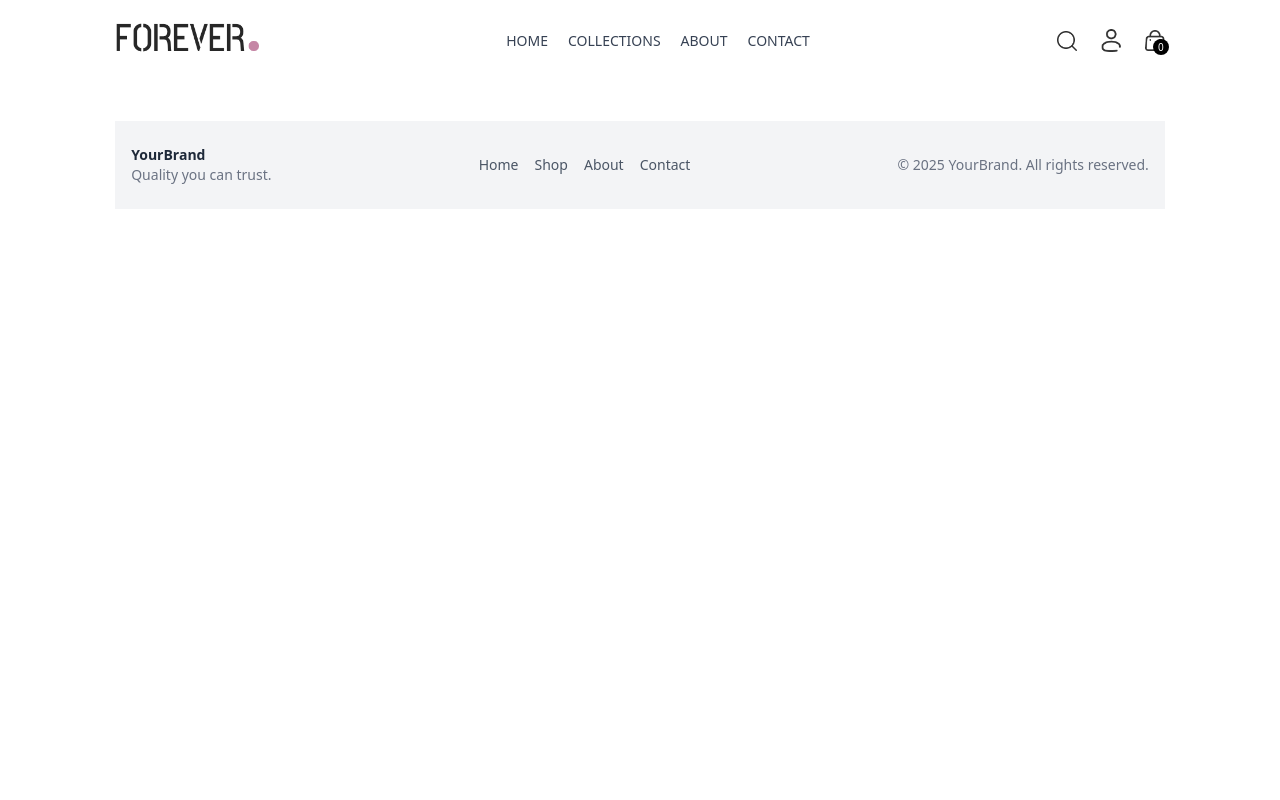
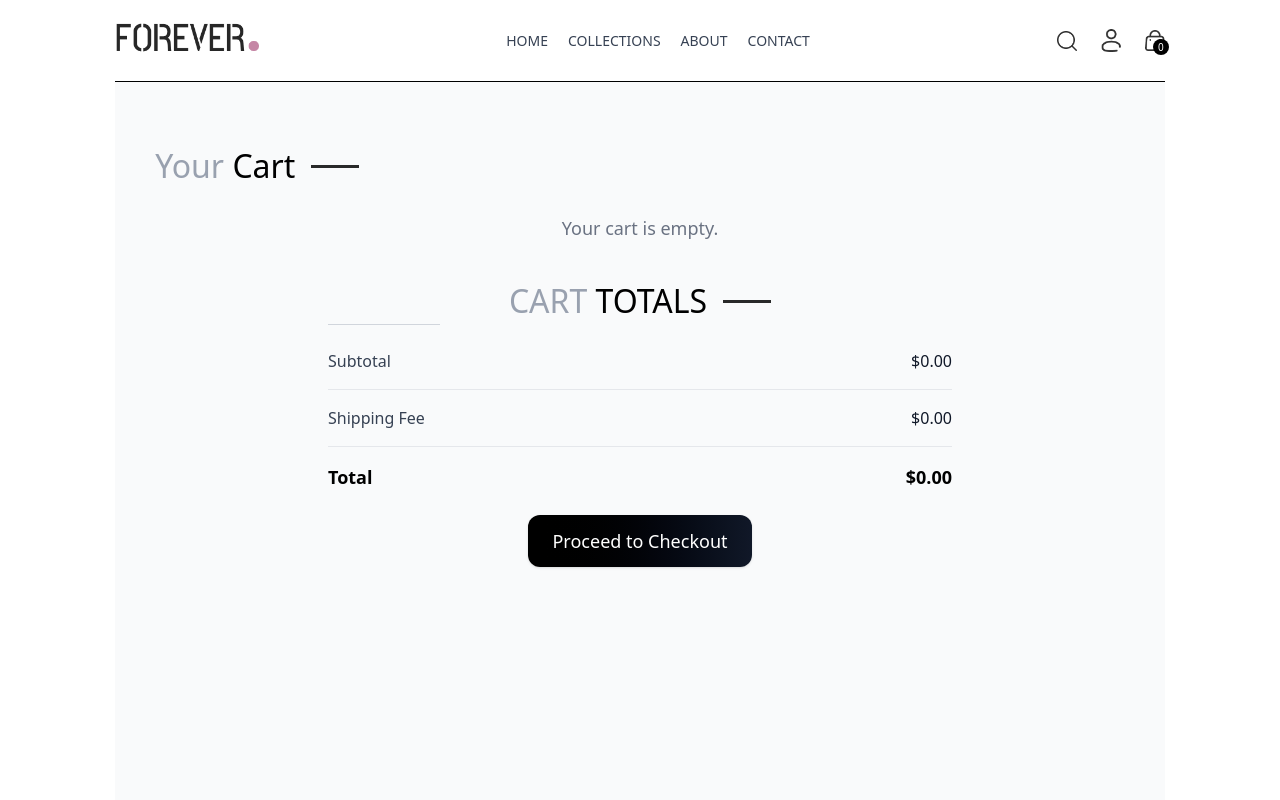
Before and after one commit to Nitesh-00/Projects, a React (Vite) app in the folder E-Commerce/frontend/: page /Cart in a window 1280 px wide. Shown: the top 800 px of the page. Built offline with nearby package versions, Linux system fonts and the light colour scheme.

Commit message:
Cart Page added

```diff
--- /dev/null
+++ b/E-Commerce/frontend/src/components/CartTotal.jsx
@@ -0,0 +1,51 @@
+import React, { useContext } from 'react';
+import { UserContext } from '../context/Context';
+import Title from './Title';
+
+const CartTotal = () => {
+  const { currency, delivery, Total } = useContext(UserContext);
+
+  const subtotal = Total();
+  const grandTotal = subtotal === 0 ? 0 : subtotal + Number(delivery);
+
+  return (
+    <div className="w-full max-w-2xl mx-auto px-6">
+      {/* Title */}
+      <div className="text-3xl mb-6">
+        <Title title1="CART" title2="TOTALS" />
+        <hr className="border-gray-300 mt-1 w-28" />
+      </div>
+
+      {/* Totals */}
+      <div className="space-y-4 text-base">
+        {/* Subtotal */}
+        <div className="flex justify-between items-center">
+          <p className="text-gray-700">Subtotal</p>
+          <p className="text-gray-900 font-medium">
+            {currency}{subtotal}.00
+          </p>
+        </div>
+        <hr className="border-gray-200" />
+
+        {/* Shipping Fee */}
+        <div className="flex justify-between items-center">
+          <p className="text-gray-700">Shipping Fee</p>
+          <p className="text-gray-900 font-medium">
+            {currency}{subtotal ? delivery : 0}.00
+          </p>
+        </div>
+        <hr className="border-gray-200" />
+
+        {/* Total */}
+        <div className="flex justify-between items-center text-lg font-bold mt-2">
+          <p>Total</p>
+          <p>
+            {currency}{grandTotal}.00
+          </p>
+        </div>
+      </div>
+    </div>
+  );
+};
+
+export default CartTotal;
--- a/E-Commerce/frontend/src/context/Context.jsx
+++ b/E-Commerce/frontend/src/context/Context.jsx
@@ -46,6 +46,23 @@ const Context = ({ children }) => {
     return total;
   }
 
+  const updateQ = async (itemId,size,quantity)=>{
+    let cartData = structuredClone(cartItem);
+    cartData[itemId][size] = quantity;
+    setCartItem(cartData)
+  }
+
+  const Total = ()=>{
+    let total = 0;
+    for(const items in cartItem){
+      const productData = products.find((item)=>item._id === items)
+      for(const item in cartItem[items]){
+        total += productData.price*cartItem[items][item]
+      }
+    }
+    return total;
+  }
+
   useEffect(()=>{
     console.log(cartItem);
 
@@ -54,7 +71,7 @@ const Context = ({ children }) => {
   const value = {
     products,
     currency,
-    delivery,search,setSearch,showSearch,setShowSearch,cartItem,addToCart,cartCount
+    delivery,search,setSearch,showSearch,setShowSearch,cartItem,addToCart,cartCount,updateQ,Total
   };
 
   return (
--- a/E-Commerce/frontend/src/pages/Cart.jsx
+++ b/E-Commerce/frontend/src/pages/Cart.jsx
@@ -1,11 +1,123 @@
-import React from 'react'
+import React, { useContext, useEffect, useState } from "react";
+import { UserContext } from "../context/Context";
+import Title from "../components/Title";
+import { assets } from "../assets/assets";
+import CartTotal from "../components/CartTotal";
+import { Link } from "react-router-dom";
 
 function Cart() {
+  const { products, currency, cartItem, updateQ } = useContext(UserContext);
+  const [cartData, setCartData] = useState([]);
+
+  useEffect(() => {
+    let tempData = [];
+    for (const items in cartItem) {
+      for (const item in cartItem[items]) {
+        if (cartItem[items][item] > 0) {
+          tempData.push({
+            _id: items,
+            size: item,
+            quantity: cartItem[items][item],
+          });
+        }
+      }
+    }
+    setCartData(tempData);
+  }, [cartItem]);
+
   return (
-    <div>
+    <div className="border-t pt-5 px-4 md:px-10 pb-10 min-h-screen bg-gray-50">
+      <div className="flex mb-6">
+        <Title title1="Your" title2="Cart" />
+      </div>
 
+      {cartData.length === 0 ? (
+        <p className="text-center text-gray-500 text-lg">Your cart is empty.</p>
+      ) : (
+        <div className="space-y-6">
+          {cartData.map((item, index) => {
+            const ProductData = products.find(
+              (product) => product._id === item._id
+            );
+            return (
+              <div
+                key={index}
+                className="flex items-center justify-between gap-4 p-4 bg-white rounded-2xl shadow-md"
+              >
+                {/* Product Image */}
+                <img
+                  src={ProductData.image[0]}
+                  alt={ProductData.name}
+                  className="w-24 h-24 object-cover rounded-lg"
+                />
+
+                {/* Product Info */}
+                <div className="flex-1">
+                  <p className="text-lg font-semibold text-gray-800">
+                    {ProductData.name}
+                  </p>
+                  <div className="flex gap-4 text-sm text-gray-600 mt-1">
+                    <span>
+                      Price:{" "}
+                      <span className="font-medium text-black">
+                        {currency}
+                        {ProductData.price}
+                      </span>
+                    </span>
+                    <span>
+                      Size:{" "}
+                      <span className="font-medium text-black">
+                        {item.size}
+                      </span>
+                    </span>
+                  </div>
+                </div>
+
+                {/* Quantity Input */}
+                <div className="flex-shrink-0 mr-30">
+                  <input
+                    onChange={(e) =>
+                      e.target.value == "" || e.target.value == "0"
+                        ? null
+                        : updateQ(item._id, item.size, Number(e.target.value))
+                    }
+                    type="number"
+                    min={1}
+                    defaultValue={item.quantity}
+                    className="w-16 border rounded-lg px-2 py-1 text-center text-gray-700 focus:outline-none focus:ring focus:border-blue-300"
+                  />
+                </div>
+
+                {/* Bin Icon */}
+                <img
+                  onClick={() => updateQ(item._id, item.size, 0)}
+                  src={assets.bin_icon}
+                  alt="Remove"
+                  className="w-6 h-6 cursor-pointer transition hover:scale-110"
+                  title="Remove item"
+                />
+              </div>
+            );
+          })}
+        </div>
+      )}
+      <div className="flex justify-center w-full px-4">
+      <div className="max-w-2xl w-full">
+        {/* Cart Totals */}
+        <CartTotal />
+
+        {/* Proceed to Checkout Button (Centered with w-1/3) */}
+        <div className="flex justify-center">
+          <Link to="/place-order" className="w-1/3">
+            <button className="mt-6 w-full bg-gradient-to-r from-black to-gray-900 text-white text-lg py-3 rounded-xl shadow hover:opacity-90 transition duration-200">
+              Proceed to Checkout
+            </button>
+          </Link>
+        </div>
+      </div>
     </div>
-  )
+    </div>
+  );
 }
 
-export default Cart
+export default Cart;
--- a/E-Commerce/frontend/src/pages/Product.jsx
+++ b/E-Commerce/frontend/src/pages/Product.jsx
@@ -7,7 +7,7 @@ import RelatedProduct from "../components/RelatedProduct";
 
 function Product() {
   const { productId } = useParams();
-  const { products,cartItem,addToCart } = useContext(UserContext);
+  const { products,cartItem,addToCart,currency } = useContext(UserContext);
   const [productData, setProductData] = useState(null);
   const [image, setImage] = useState("");
   const [size,setSize] = useState('')
@@ -70,7 +70,7 @@ function Product() {
           </div>
 
           {/* 💰 Price */}
-          <p className="text-3xl font-bold text-black">₹{productData.price}</p>
+          <p className="text-3xl font-bold text-black">{currency}{productData.price}</p>
 
           {/* Description */}
           <p className="text-gray-600 text-sm">{productData.description}</p>
```
